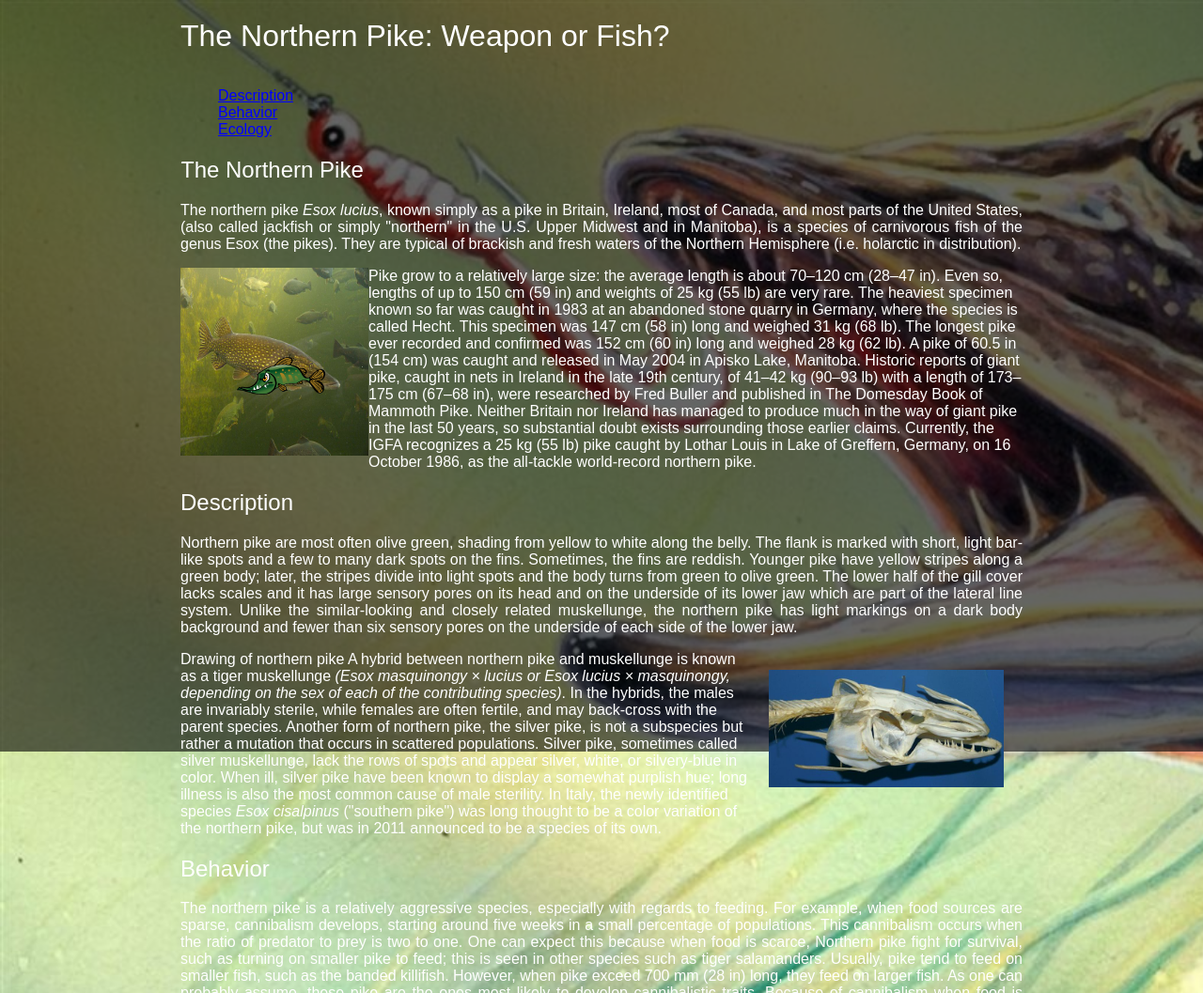
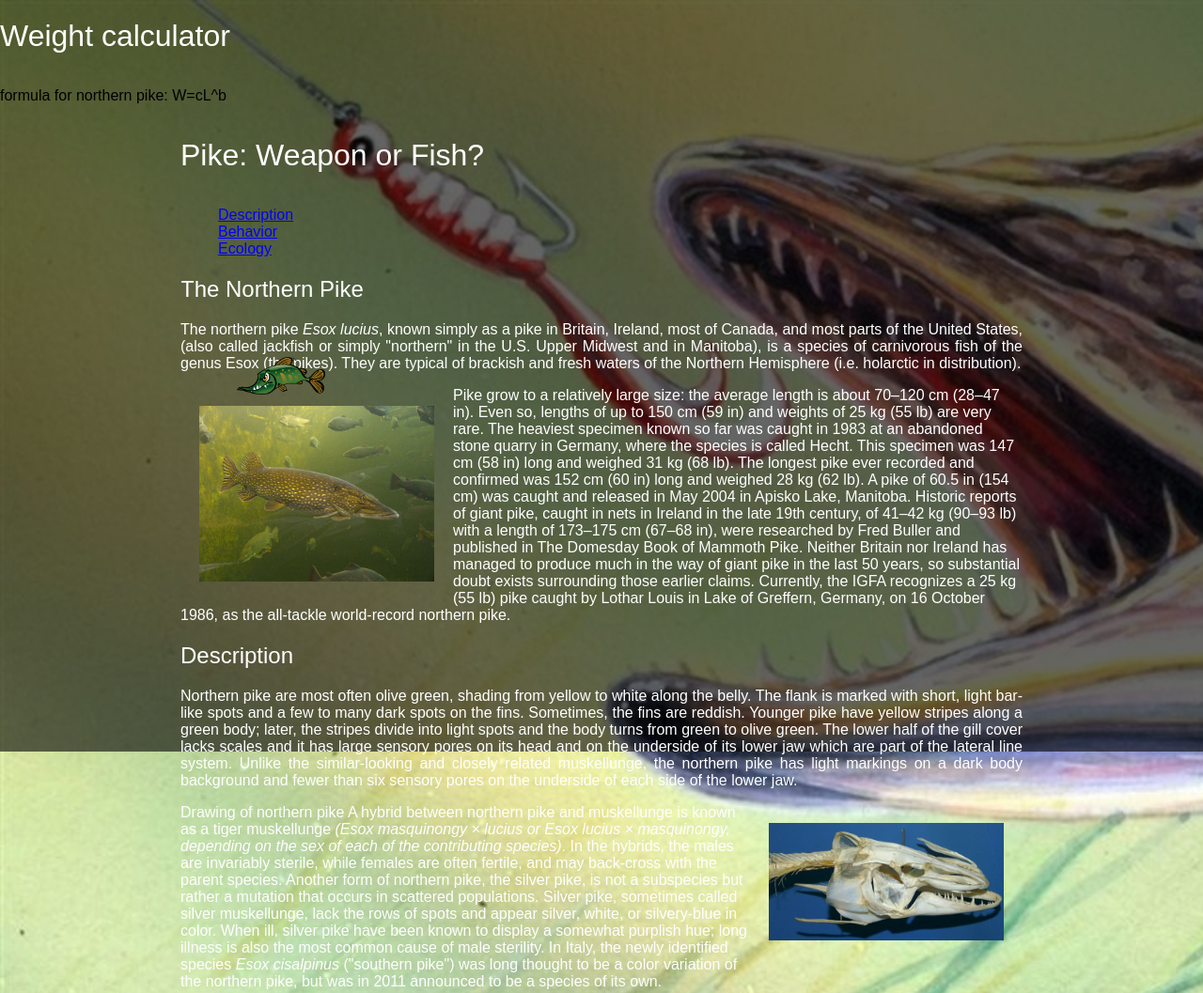
Before and after one commit to fubar345/Portfolio, a plain HTML site: page components /WebPage.html in a window 1280 px wide. Shown: the top 1057 px of the page at 94% size. Drawn offline with nearby package versions, Linux system fonts and the light colour scheme.

Commit message:
Fixed some titles and modified the fish animation

```diff
--- a/components /Styles.css
+++ b/components /Styles.css
@@ -89,7 +89,13 @@ a:hover{
 a:active{
 	color: #0066FF;
 }
-
+img.Image1{
+width: 250px;
+ height: auto;
+ display: inline-block;
+ padding:20px;
+ float: left;
+}
 img.Image2{
  width: 250px;
  height: auto;
--- a/components /WebPage.html
+++ b/components /WebPage.html
@@ -2,17 +2,22 @@
 <html lang="en">
 	<head>
 		<meta charset="utf-8" />
-		<title>The Northern Pike: Weapon or Fish?</title>
+		<title>Pike: Weapon or Fish?</title>
 		<link href ="Styles.css" type= "text/css"  rel="stylesheet">
 		<script src="https://ajax.googleapis.com/ajax/libs/jquery/2.2.0/jquery.min.js"></script>
 		<script src="app.js"></script>
 	</head>
 	<body>
 	<div id="overlay"></div>
+	<div id="calculator">
+		<h1>Weight calculator</h1>
+			<p>formula for northern pike: W=cL^b</p>
+
+	</div>
 		<div id="Main">
 			<img src="Project 2 images/pike.png" class="fish">
 			<header>
-				<h1>The Northern Pike: Weapon or Fish?</h1>
+				<h1> Pike: Weapon or Fish?</h1>
 				<nav>
 					<ul>
 					<li><a href="#Description">Description</a></li>
@@ -24,7 +29,7 @@
 
 			<article>
 					<h2>The Northern Pike</h2>
-						<p>The northern pike <em>Esox lucius</em>, known simply as a pike in Britain, Ireland, most of Canada, and most parts of the United States, (also called jackfish or simply "northern" in the U.S. Upper Midwest and in Manitoba), is a species of carnivorous fish of the genus Esox (the pikes). They are typical of brackish and fresh waters of the Northern Hemisphere (i.e. holarctic in distribution).<p><img src ="Project 2 images/640px-Esox_lucius.jpeg" class="Image1" alt="Fish" width= "200" height= "200" align ="left"/></p>
+						<p>The northern pike <em>Esox lucius</em>, known simply as a pike in Britain, Ireland, most of Canada, and most parts of the United States, (also called jackfish or simply "northern" in the U.S. Upper Midwest and in Manitoba), is a species of carnivorous fish of the genus Esox (the pikes). They are typical of brackish and fresh waters of the Northern Hemisphere (i.e. holarctic in distribution).<p><img src ="Project 2 images/640px-Esox_lucius.jpeg" class="Image1" alt="Fish"/></p>
 
 Pike grow to a relatively large size: the average length is about 70–120 cm (28–47 in). Even so, lengths of up to 150 cm (59 in) and weights of 25 kg (55 lb) are very rare. The heaviest specimen known so far was caught in 1983 at an abandoned stone quarry in Germany, where the species is called Hecht. This specimen was 147 cm (58 in) long and weighed 31 kg (68 lb). The longest pike ever recorded and confirmed was 152 cm (60 in) long and weighed 28 kg (62 lb). A pike of 60.5 in (154 cm) was caught and released in May 2004 in Apisko Lake, Manitoba. Historic reports of giant pike, caught in nets in Ireland in the late 19th century, of 41–42 kg (90–93 lb) with a length of 173–175 cm (67–68 in), were researched by Fred Buller and published in The Domesday Book of Mammoth Pike. Neither Britain nor Ireland has managed to produce much in the way of giant pike in the last 50 years, so substantial doubt exists surrounding those earlier claims. Currently, the IGFA recognizes a 25 kg (55 lb) pike caught by Lothar Louis in Lake of Greffern, Germany, on 16 October 1986, as the all-tackle world-record northern pike.</p>
 			</article>
@@ -67,8 +72,6 @@ The northern pike is a largely solitary predator. It migrates during a spawning
 	</div>
 
 		<div id="Footer"
-
-
 		<footer>
 		<p>All information was gathered from: 	 https://en.wikipedia.org/wiki/Northern_pike</p>
 		</footer>
--- a/components /app.js
+++ b/components /app.js
@@ -17,7 +17,7 @@ function gofish(){
 			$(this).css({transform: 'scaleX(-1)'});
 
 			var height = $(this).height();
-			height = (height > 160)? 160: height + 20;
+			height = (height > 100)? 100: height + 20;
 			$(this).height(height);
 			$(this).animate({right:'0'}, 4000, function(){
 				$('.fish').css({transform: 'scaleX(1)'});
```
